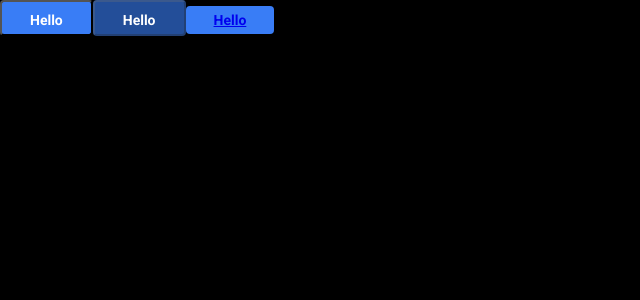
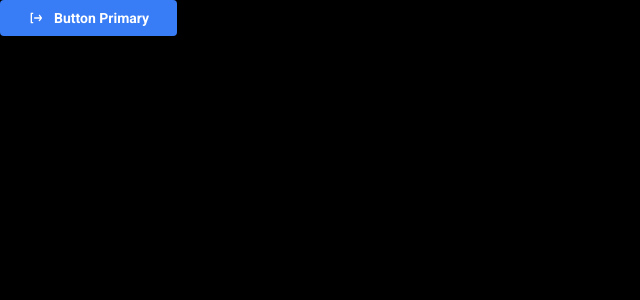
Before and after one commit to makishima44/flashcards, a React (Vite) app: page / in a window 1280 px wide. Shown: the top 300 px of the page, without its empty margins (0-640 px from the left). Built offline with nearby package versions, Linux system fonts and the light colour scheme.

Commit message:
add style to button component

```diff
--- a/src/App.tsx
+++ b/src/App.tsx
@@ -1,13 +1,11 @@
 import { Button } from "./components/ui/button";
-import { Link } from "react-router-dom";
+import arr from "./assets/icons/log-out.svg";
 
 export function App() {
   return (
     <div>
-      <Button>Hello</Button>
-      <Button disabled={true}>Hello</Button>
-      <Button as={Link} to={"https://google.com"}>
-        Hello
+      <Button>
+        <img src={arr} /> Button Primary
       </Button>
     </div>
   );
--- a/src/components/ui/button/button.module.scss
+++ b/src/components/ui/button/button.module.scss
@@ -1,33 +1,67 @@
 .button {
+  display: inline-flex;
+  align-items: center;
+  justify-content: center;
+  gap: 10px;
+
   padding: 6px 28px;
   height: 36px;
   border-radius: 4px;
+  background: transparent;
+  border: none;
+  cursor: pointer;
+  user-select: none;
+
   font-family: var(--font-family-primary);
   font-size: var(--font-size-s);
   font-weight: var(--font-weight-bold);
   line-height: var(--line-height-m);
+
+  &.fullWidth {
+    width: 100%;
   }
-
-//-------------------primary-------------------------
+}
 
 .primary {
   background-color: var(--color-info-500);
+  color: var(--color-light-100);
+
+  &:focus {
+    outline: 2px solid var(--color-info-700);
   }
 
-.primary:focus {
-  border: 2px solid var(--color-info-700);
-}
-
-.primary:hover {
+  &:hover {
     background-color: var(--color-info-300);
   }
 
-.primary:active {
+  &:active {
     background-color: var(--color-info-700);
   }
 
-.primary:disabled {
+  &:disabled {
     background-color: var(--color-info-900);
+    color: var(--color-light-900);
+  }
 }
 
-//-------------------secondary-------------------------
+.secondary {
+  background-color: var(--color-dark-300);
+  color: var(--color-light-100);
+
+  &:focus {
+    outline: 2px solid var(--color-info-700);
+  }
+
+  &:hover {
+    background-color: var(--color-dark-100);
+  }
+
+  &:active {
+    background-color: var(--color-dark-500);
+  }
+
+  &:disabled {
+    background-color: var(--color-dark-300);
+    color: var(--color-light-900);
+  }
+}
--- a/src/components/ui/button/button.tsx
+++ b/src/components/ui/button/button.tsx
@@ -1,4 +1,4 @@
-import { ComponentPropsWithRef, ElementType } from "react";
+import { ComponentPropsWithRef, ElementType, ReactNode } from "react";
 
 import s from "./button.module.scss";
 import clsx from "clsx";
@@ -7,15 +7,26 @@ export type ButtonProps<T extends ElementType = "button"> = {
   as?: T;
   fullWidth?: boolean;
   variant?: "primary" | "secondary";
+  children: ReactNode;
 } & ComponentPropsWithRef<T>;
 
 export const Button = <T extends ElementType = "button">(props: ButtonProps<T>) => {
-  const { as: Component = "button", className, fullWidth, variant = "primary", ...rest } = props;
+  const {
+    as: Component = "button",
+    className,
+    fullWidth,
+    variant = "primary",
+
+    children,
+    ...rest
+  } = props;
 
   return (
     <Component
       className={clsx(s.button, s[variant], fullWidth && s.fullWidth, className)}
       {...rest}
-    />
+    >
+      {children}
+    </Component>
   );
 };
```
Also changed, not shown: src/assets/icons/log-out.svg (added), 1 other file (tests, documents, lock files or other folders). Lines whose indentation alone changed are shown as unchanged.
